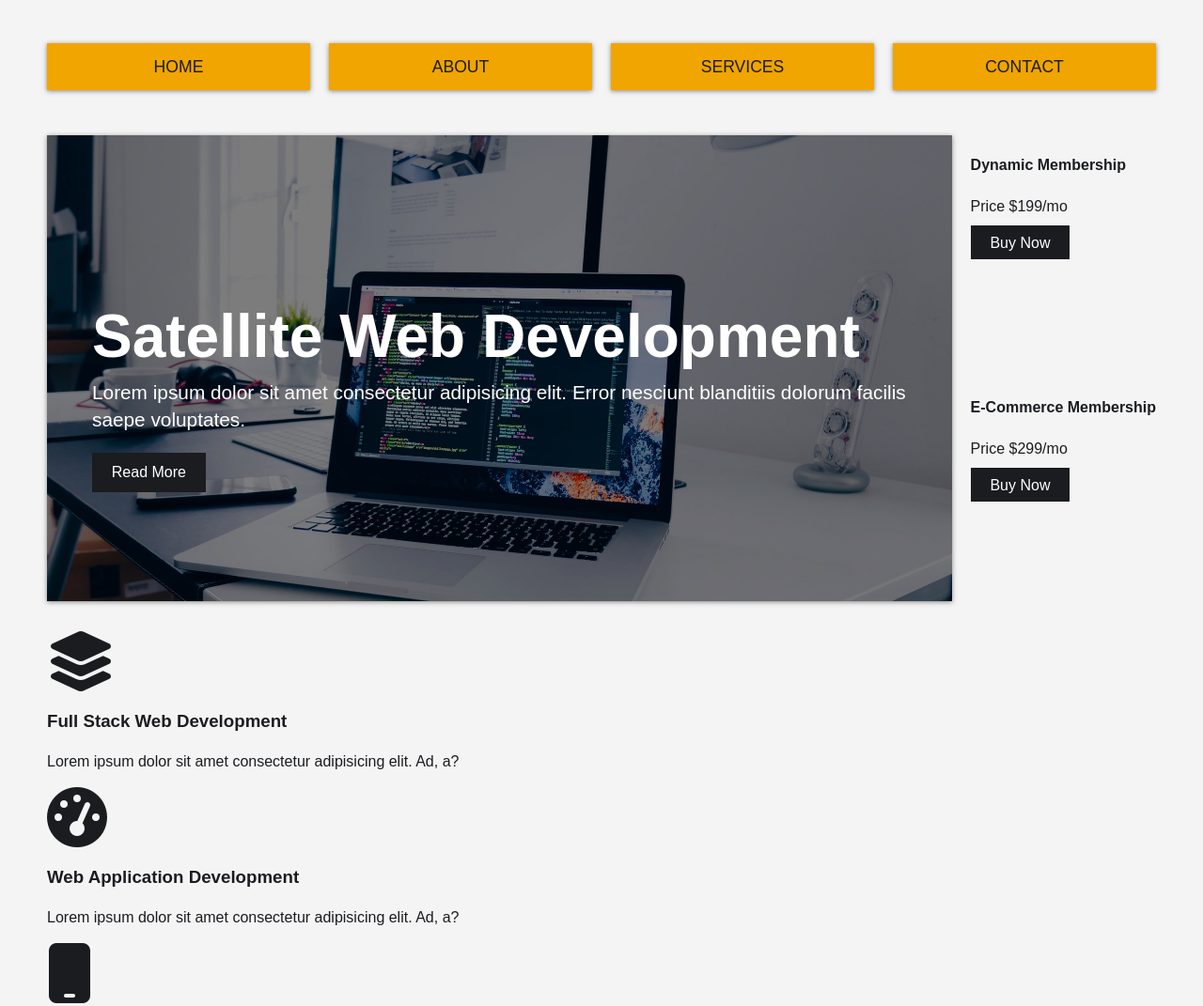
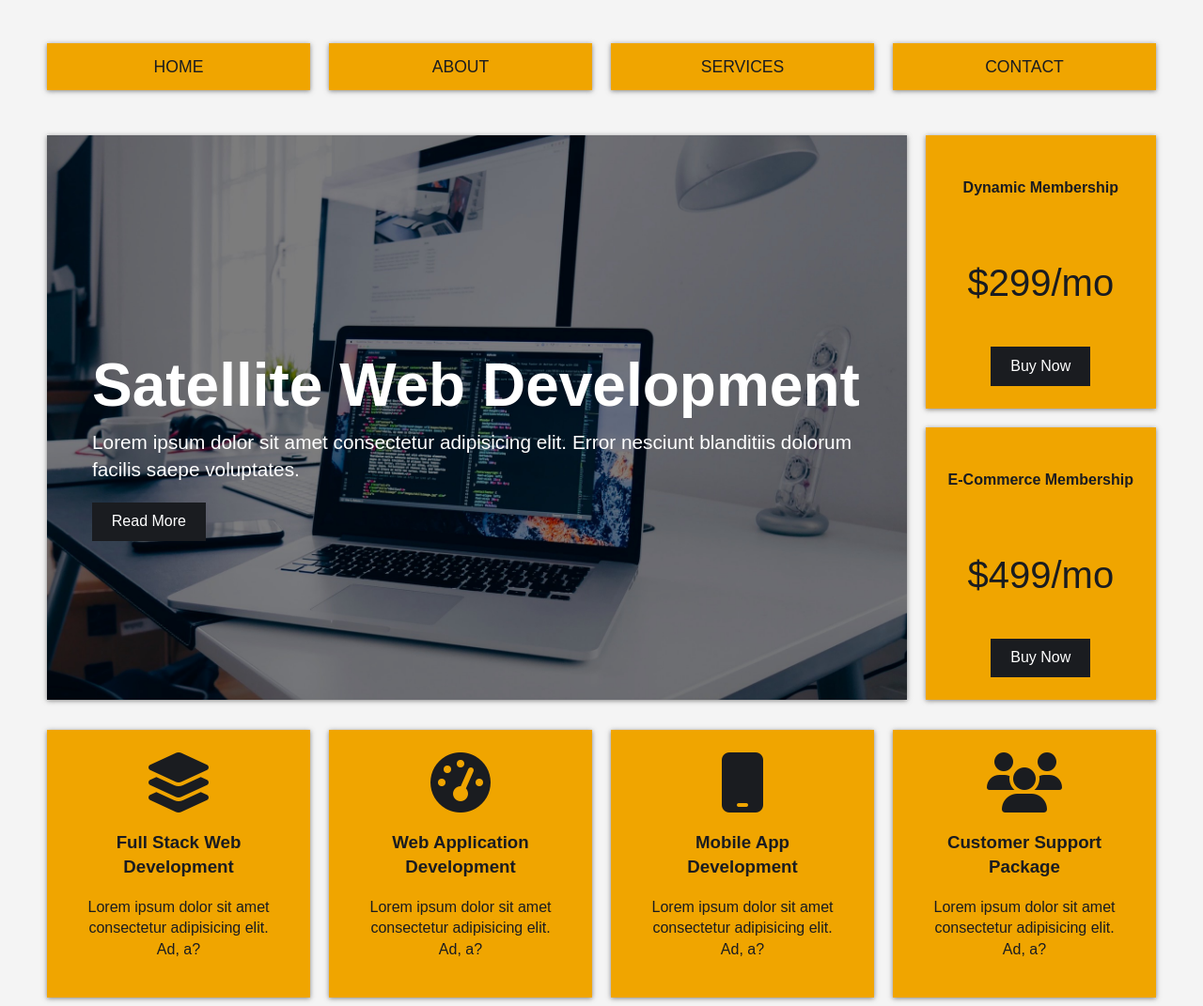
Before and after one commit to robertparkala/Satellite-One-Web-Development-Grid-Page, a plain HTML site: page index.html in a window 1280 px wide. Shown: the top 1071 px of the page at 94% size. Drawn offline with Linux system fonts and the light colour scheme.

Commit message:
updated styles for boxes and changed service packages offered

```diff
--- a/css/style.css
+++ b/css/style.css
@@ -66,8 +66,8 @@ img {
   display: grid;
   grid-gap: 20px;
   grid-template-areas:
-    'showcase showcase top-box-a'
-    'showcase showcase top-box-b';
+    "showcase showcase top-box-a"
+    "showcase showcase top-box-b";
 }
 
 /* Showcase */
@@ -94,9 +94,22 @@ img {
 .showcase p {
   font-size: 1.3rem;
   margin-top: 0;
-  color: var(--light-color)
+  color: var(--light-color);
 }
 
+/* Top Box  */
+.top-box {
+  background: var(--primary-color);
+  display: grid;
+  align-items: center;
+  justify-items: center;
+  box-shadow: var(--shadow-color);
+  padding: 1.5rem;
+}
+
+.top-box .price {
+  font-size: 2.5rem;
+}
 
 .top-box-a {
   grid-area: top-box-a;
@@ -105,3 +118,17 @@ img {
 .top-box-b {
   grid-area: top-box-b;
 }
+
+/* Boxes */
+.boxes {
+  display: grid;
+  grid-gap: 20px;
+  grid-template-columns: repeat(auto-fit, minmax(200px, 1fr));
+}
+
+.box {
+  background: var(--primary-color);
+  text-align: center;
+  padding: 1.5rem 2rem;
+  box-shadow: var(--shadow-color);
+}
--- a/index.html
+++ b/index.html
@@ -34,12 +34,12 @@
         </header>
         <div class="top-box top-box-a">
           <h4>Dynamic Membership</h4>
-          <p>Price $199/mo</p>
+          <p class="price">$299/mo</p>
           <a href="#" class="btn">Buy Now</a>
         </div>
         <div class="top-box top-box-b">
           <h4>E-Commerce Membership</h4>
-          <p>Price $299/mo</p>
+          <p class="price">$499/mo</p>
           <a href="#" class="btn">Buy Now</a>
         </div>
       </section>
@@ -63,7 +63,7 @@
         </div>
         <div class="box">
           <i class="fas fa-users fa-4x"></i>
-          <h3>Support</h3>
+          <h3>Customer Support Package</h3>
           <p>Lorem ipsum dolor sit amet consectetur adipisicing elit. Ad, a?</p>
         </div>
       </section>
```
Lines whose indentation alone changed are shown as unchanged.
